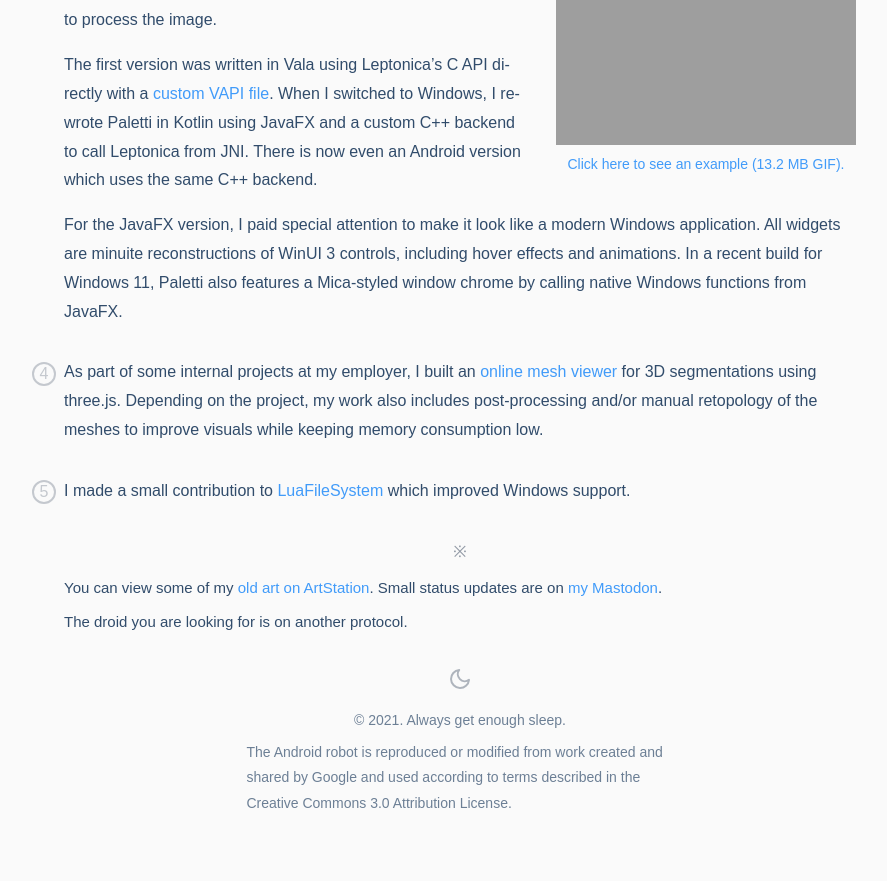
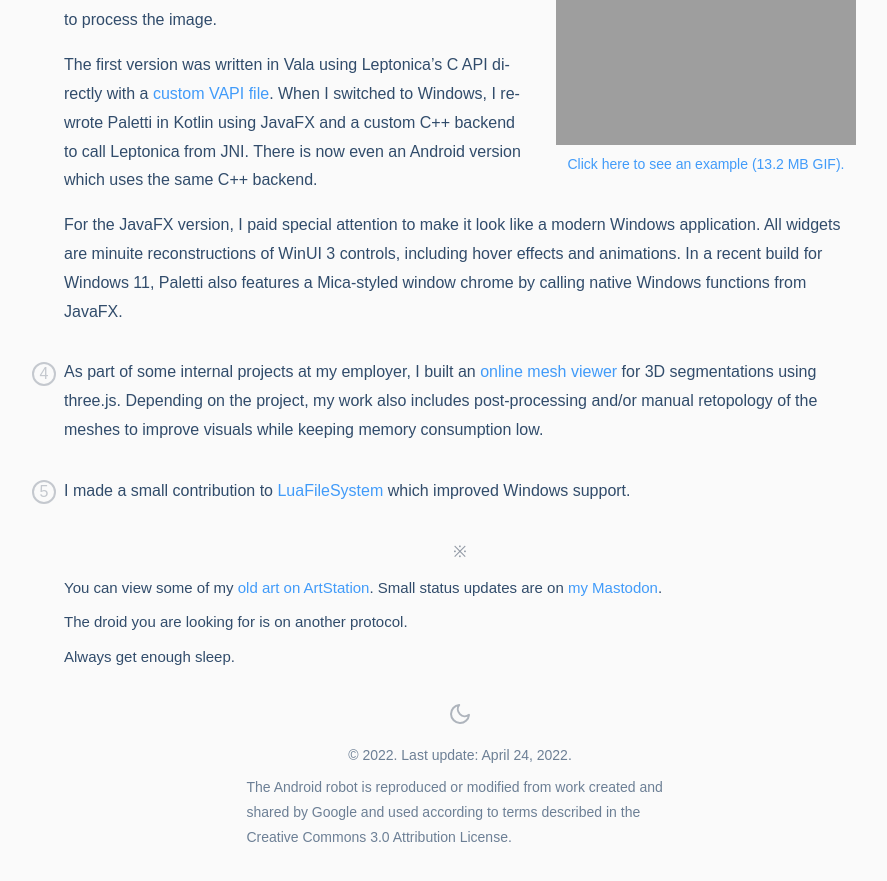
Before and after one commit to Eroica/eroica.github.io, a Jekyll site: the page built from index.html, in a window 1280 px wide and 900 px high, scrolled down 1238 px. Shown: the top 881 px of the window, without its empty margins (180-1067 px from the left). Built offline with Jekyll 4.4.1, drawn with Linux system fonts in a browser that asks for light colours.

Commit message:
Update footer copyright

```diff
--- a/_includes/footer.html
+++ b/_includes/footer.html
@@ -1,5 +1,5 @@
 <footer class="footer container -small Op(.7) Mb(50px)" data-vbox="-small">
 	<p class="Ta(c) Pe(n) text--pale">{% include feather/moon.svg %}</p>
-	<p class="Fz(14px) Ta(c)">© 2021. Always get enough sleep.</p>
+	<p class="Fz(14px) Ta(c)">© 2022. Last update: April 24, 2022.</p>
 	<p class="Fz(14px)">The Android robot is reproduced or modified from work created and shared by Google and used according to terms described in the <a href="https://creativecommons.org/licenses/by/3.0/">Creative Commons</a> 3.0 Attribution License.</p>
 </footer>
--- a/index.html
+++ b/index.html
@@ -70,4 +70,6 @@ layout: default
 	<p class="Fz(15px)">You can view some of my <a href="https://www.artstation.com/Eroica">old art on ArtStation</a>. Small status updates are on <a rel="me" href="https://toot.groundctrl.earth/@Eroica">my Mastodon</a>.</p>
 
 	<p class="Fz(15px)">The droid you are looking for is on another protocol.</p>
+
+	<p class="Fz(15px)">Always get enough sleep.</p>
 </section>
```
